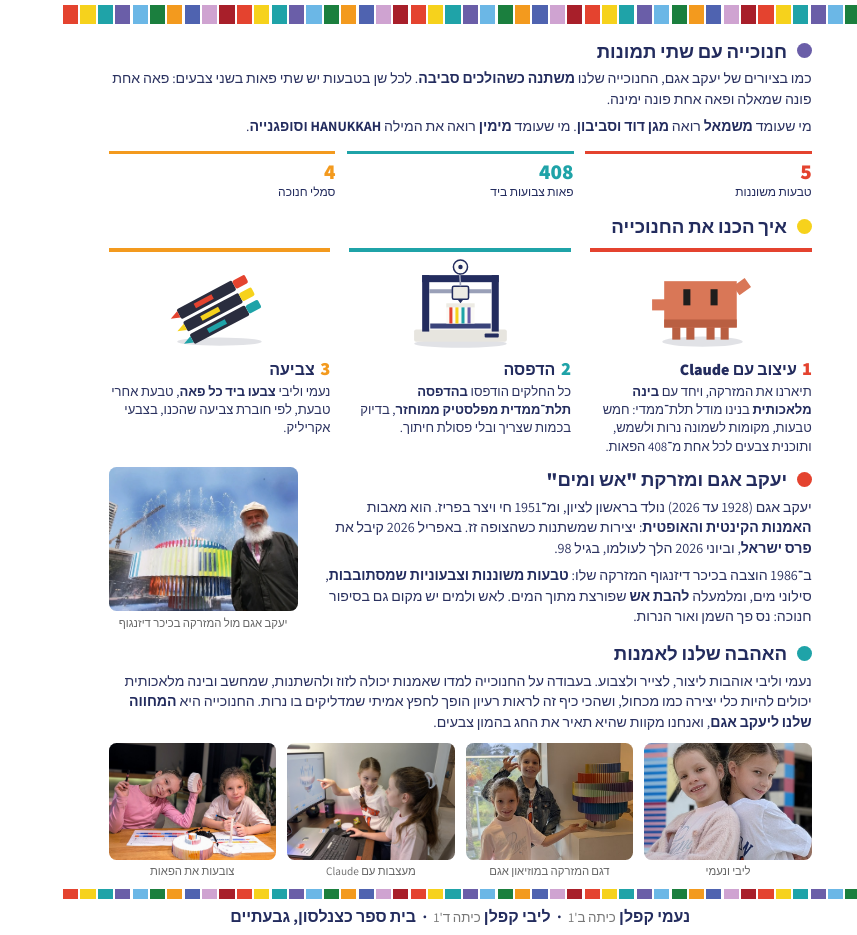
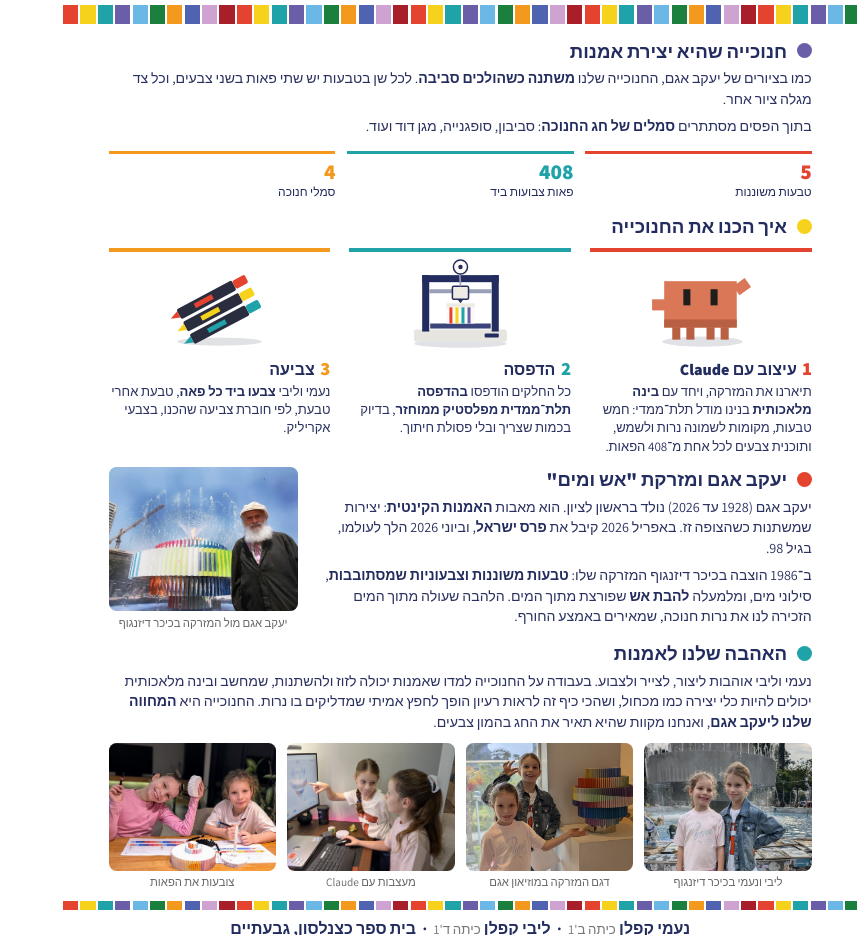
Before and after one commit to tikel1/agam-hanukkiah, a plain HTML site: page submission/one-pager.html in a window 1280 px wide. Shown: the part 184-1119 px from the top of the page, without its empty margins (423-1280 px from the left). Drawn offline with Linux system fonts and the light colour scheme.

Commit message:
docs: clearer one-pager texts and the girls at the Dizengoff fountain
Co-Authored-By: Claude Opus 5.5 <noreply@anthropic.com>

```diff
--- a/submission/one-pager.html
+++ b/submission/one-pager.html
@@ -62,7 +62,7 @@ figcaption { font-size: 8.5pt; color: #666; margin-top: 1mm; text-align: center;
 .about .agam img { width: 50mm; height: 38mm; object-fit: cover; object-position: 70% 30%; border-radius: 2mm; display: block; }
 /* the girls along the way: four photos in a row */
 .album { display: grid; grid-template-columns: repeat(4, 1fr); gap: 3mm; margin-top: 1mm; }
-.album img { display: block; width: 100%; height: 31mm; object-fit: cover; border-radius: 2mm; }
+.album img { display: block; width: 100%; height: 34mm; object-fit: cover; border-radius: 2mm; }
 .album figcaption { margin-top: 0.8mm; }
 .dots { display: flex; justify-content: space-between; margin-top: auto; padding-top: 2.5mm; }
 .dots span { width: 2.6mm; height: 2.6mm; border-radius: 50%; background: var(--c); }
@@ -83,9 +83,9 @@ figcaption { font-size: 8.5pt; color: #666; margin-top: 1mm; text-align: center;
 
   <div class="hero">
     <div class="text">
-      <h2 style="--dot: var(--purple)">חנוכייה עם שתי תמונות</h2>
-      <p>כמו בציורים של יעקב אגם, החנוכייה שלנו <b>משתנה כשהולכים סביבה</b>. לכל שן בטבעות יש שתי פאות בשני צבעים: פאה אחת פונה שמאלה ופאה אחת פונה ימינה.</p>
-      <p>מי שעומד <b>משמאל</b> רואה <b>מגן דוד וסביבון</b>. מי שעומד <b>מימין</b> רואה את המילה <b>HANUKKAH וסופגנייה</b>.</p>
+      <h2 style="--dot: var(--purple)">חנוכייה שהיא יצירת אמנות</h2>
+      <p>כמו בציורים של יעקב אגם, החנוכייה שלנו <b>משתנה כשהולכים סביבה</b>. לכל שן בטבעות יש שתי פאות בשני צבעים, וכל צד מגלה ציור אחר.</p>
+      <p>בתוך הפסים מסתתרים <b>סמלים של חג החנוכה</b>: סביבון, סופגנייה, מגן דוד ועוד.</p>
       <div class="chips">
         <span style="--c: var(--red)"><b>5</b>טבעות משוננות</span>
         <span style="--c: var(--teal)"><b>408</b>פאות צבועות ביד</span>
@@ -127,8 +127,8 @@ figcaption { font-size: 8.5pt; color: #666; margin-top: 1mm; text-align: center;
   <div class="about">
     <div class="text">
       <h2 style="--dot: var(--red)">יעקב אגם ומזרקת "אש ומים"</h2>
-      <p>יעקב אגם (1928 עד 2026) נולד בראשון לציון, ומ־1951 חי ויצר בפריז. הוא מאבות <b>האמנות הקינטית והאופטית</b>: יצירות שמשתנות כשהצופה זז. באפריל 2026 קיבל את <b>פרס ישראל</b>, וביוני 2026 הלך לעולמו, בגיל 98.</p>
-      <p>ב־1986 הוצבה בכיכר דיזנגוף המזרקה שלו: <b>טבעות משוננות וצבעוניות שמסתובבות</b>, סילוני מים, ומלמעלה <b>להבת אש</b> שפורצת מתוך המים. לאש ולמים יש מקום גם בסיפור חנוכה: נס פך השמן ואור הנרות.</p>
+      <p>יעקב אגם (1928 עד 2026) נולד בראשון לציון. הוא מאבות <b>האמנות הקינטית</b>: יצירות שמשתנות כשהצופה זז. באפריל 2026 קיבל את <b>פרס ישראל</b>, וביוני 2026 הלך לעולמו, בגיל 98.</p>
+      <p>ב־1986 הוצבה בכיכר דיזנגוף המזרקה שלו: <b>טבעות משוננות וצבעוניות שמסתובבות</b>, סילוני מים, ומלמעלה <b>להבת אש</b> שפורצת מתוך המים. הלהבה שעולה מתוך המים הזכירה לנו את נרות חנוכה, שמאירים באמצע החורף.</p>
     </div>
     <figure class="agam">
       <img src="agam_fountain.jpg" alt="יעקב אגם מול מזרקת אש ומים">
@@ -139,7 +139,7 @@ figcaption { font-size: 8.5pt; color: #666; margin-top: 1mm; text-align: center;
   <h2 style="--dot: var(--teal)">האהבה שלנו לאמנות</h2>
   <p>נעמי וליבי אוהבות ליצור, לצייר ולצבוע. בעבודה על החנוכייה למדו שאמנות יכולה לזוז ולהשתנות, שמחשב ובינה מלאכותית יכולים להיות כלי יצירה כמו מכחול, ושהכי כיף זה לראות רעיון הופך לחפץ אמיתי שמדליקים בו נרות. החנוכייה היא <b>המחווה שלנו ליעקב אגם</b>, ואנחנו מקוות שהיא תאיר את החג בהמון צבעים.</p>
   <div class="album">
-    <figure><img src="photos/hello.jpg" style="object-position: center 40%" alt="ליבי ונעמי גב אל גב"><figcaption>ליבי ונעמי</figcaption></figure>
+    <figure><img src="photos/dizengoff.jpg" style="object-position: center 75%" alt="ליבי ונעמי מול המזרקה בכיכר דיזנגוף"><figcaption>ליבי ונעמי בכיכר דיזנגוף</figcaption></figure>
     <figure><img src="photos/museum.jpg" style="object-position: center 38%" alt="ליבי ונעמי ליד דגם המזרקה במוזיאון אגם"><figcaption>דגם המזרקה במוזיאון אגם</figcaption></figure>
     <figure><img src="photos/computer.jpg" style="object-position: 65% center" alt="ליבי ונעמי מול המחשב עם הדגם של החנוכייה"><figcaption>מעצבות עם Claude</figcaption></figure>
     <figure><img src="photos/painting.jpg" alt="ליבי ונעמי צובעות את הטבעות"><figcaption>צובעות את הפאות</figcaption></figure>
```
Also changed, not shown: submission/photos/dizengoff.jpg (added), 2 other files.
